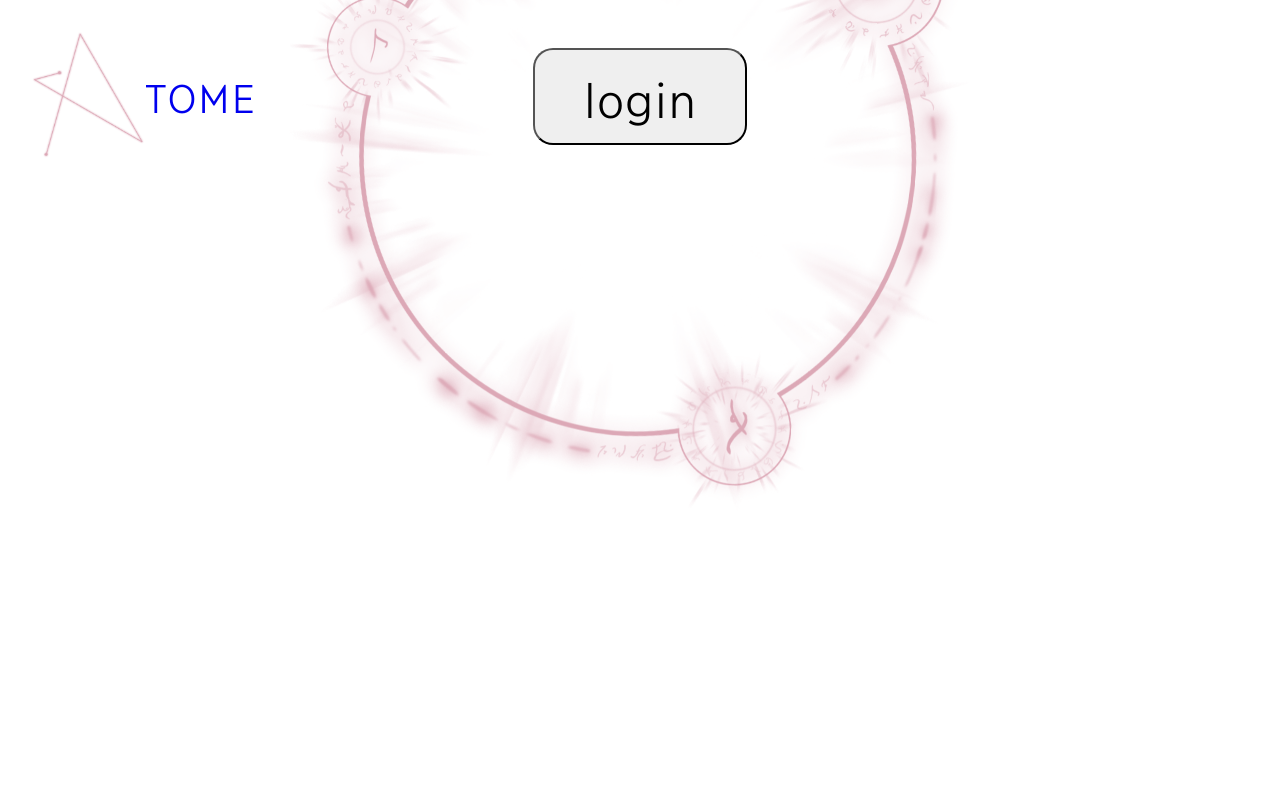
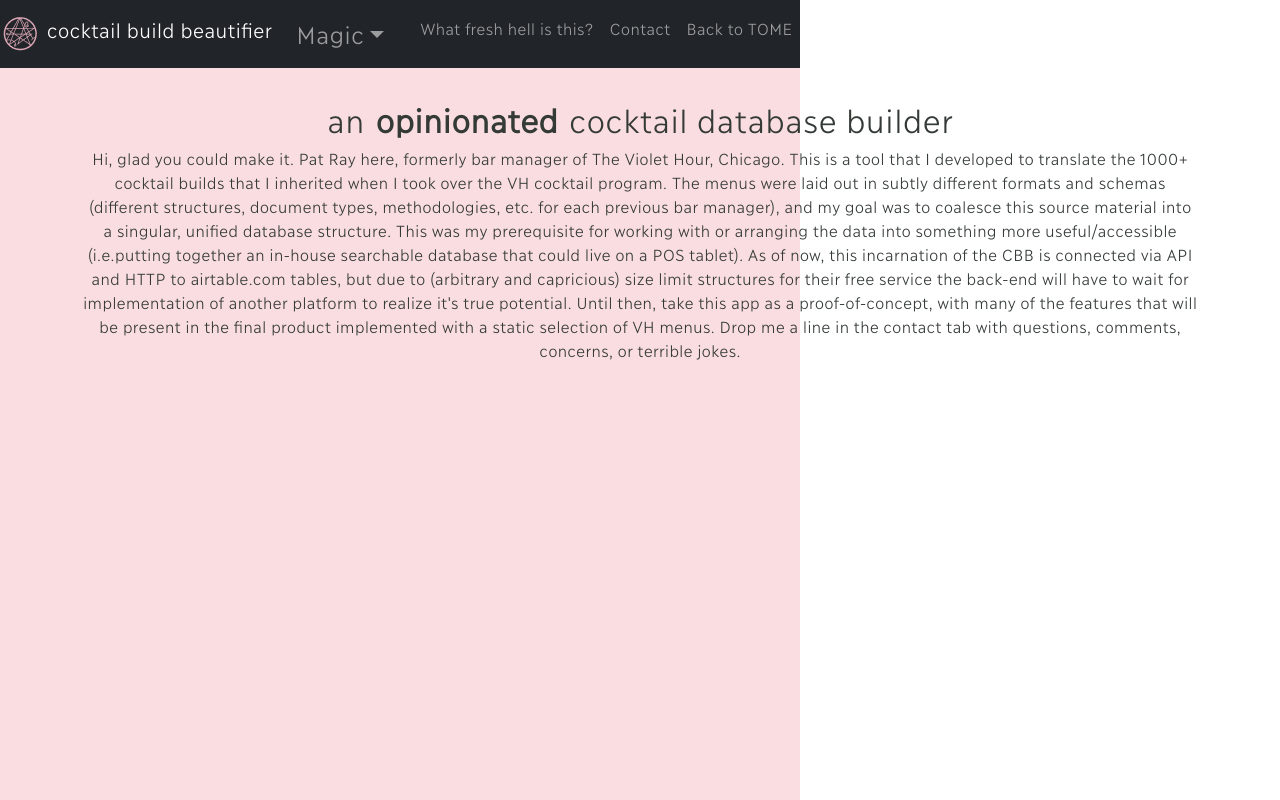
Before and after one commit to patraydev/tome, a React (Create React App) app in the folder client/: page /cbb/about in a window 1280 px wide. Built offline with nearby package versions, Linux system fonts and the light colour scheme; no server answers.

Commit message:
more smooshed

```diff
--- a/client/package.json
+++ b/client/package.json
@@ -6,8 +6,10 @@
     "@testing-library/react": "^11.2.6",
     "@testing-library/user-event": "^12.8.3",
     "axios": "^0.21.1",
+    "bootstrap": "^5.1.0",
     "postcss-normalize": "^8.0.1",
     "react": "^17.0.2",
+    "react-bootstrap": "^1.6.1",
     "react-dom": "^17.0.2",
     "react-router-dom": "^5.2.0",
     "react-scripts": "4.0.3",
--- a/client/src/App.js
+++ b/client/src/App.js
@@ -5,6 +5,9 @@ import { useState, useEffect } from "react";
 import AuthContainer from "./containers/AuthContainer.jsx";
 import Layout from "./layout/Layout.jsx";
 import Dashboard from "./containers/Dashboard.jsx";
+import CBB from './cbb/CBB.jsx';
+
+import 'bootstrap/dist/css/bootstrap.min.css';
 
 import {
   loginUser,
@@ -61,8 +64,9 @@ function App() {
 
   return (
     <div className="App" style={colorway}>
+        <Switch>
+            <Route path='/cbb' component={CBB} />
       <Layout currentUser={currentUser}>
-        <Switch>
           <Route path="/dashboard">
             <Dashboard
               currentUser={currentUser}
@@ -76,8 +80,8 @@ function App() {
               handleRegister={handleRegister}
             />
           </Route>
+      </Layout>
         </Switch>
-      </Layout>
     </div>
   );
 }
--- a/client/src/cbb/CBB.css
+++ b/client/src/cbb/CBB.css
@@ -5,7 +5,7 @@
 
 /* AndaleMono? */
 
-body {
+.CBB {
   text-align: center;
   background: #fadde1 !important;
   color: rgb(52,58,54);
--- a/client/src/cbb/CBB.jsx
+++ b/client/src/cbb/CBB.jsx
@@ -4,8 +4,9 @@ import { useState, useEffect } from 'react';
 import { Route, Switch } from 'react-router-dom';
 import { CSSTransition, TransitionGroup } from 'react-transition-group';
 
-import './App.css';
-import 'bootstrap/dist/css/bootstrap.min.css';
+import './CBB.css';
+import './index.css';
+
 import './fonts/Ilisarniq-Light.otf'
 
 import { config } from "./services";
@@ -20,7 +21,7 @@ import Home from './components/Home.jsx';
 import Splash from './components/Splash.jsx';
 
 
-function App() {
+function CBB() {
   const [raw, setRaw] = useState([]);
   const [beautiful, setBeautiful] = useState([]);
   const [beautifulDict, setBeautifulDict] = useState([]);
@@ -63,26 +64,26 @@ function App() {
   }, [beautiful]);
 
   return (
-    <div className='App'>
+    <div className='CBB'>
       <MrNavbar />
       <Route render={({location})=> (
         <TransitionGroup>
           <CSSTransition key={location.key} timeout={500} classNames='fade'>
             <Switch location={location}>
 
-              <Route exact path='/' component={Splash}/>
-              <Route path='/home'>
+              <Route exact path='/cbb' component={Splash}/>
+              <Route path='/cbb/home'>
                   <Home tables={tables} setActiveTable={setActiveTable} record={record}/>
               </Route>
-              <Route path='/about' component={About}/>
-              <Route path='/contact' component={Contact}/>
-              <Route path='/progress'>
+              <Route path='/cbb/about' component={About}/>
+              <Route path='/cbb/contact' component={Contact}/>
+              <Route path='/cbb/progress'>
                 <Progress beautifulDict={beautifulDict} setRecord={setRecord}/>
               </Route>
-              <Route path='/edit'>
+              <Route path='/cbb/edit'>
                 <Edit record={record} beautifulDict={beautifulDict} setRecord={setRecord} setToggle={ setToggle}/>
               </Route>
-              <Route path='/beatuifier'>
+              <Route path='/cbb/beatuifier'>
                 <Beautifier raw={raw} table={activeTable} setToggle={setToggle} record={record}/>
               </Route>
             </Switch>
@@ -93,4 +94,4 @@ function App() {
   );
 }
 
-export default App;
+export default CBB;
--- a/client/src/cbb/components/MrNavbar.jsx
+++ b/client/src/cbb/components/MrNavbar.jsx
@@ -15,7 +15,7 @@ useEffect(() => {
   return (
     <div>
   <Navbar bg="dark" variant='dark'>
-  <Navbar.Brand as={Link} to='/home'>
+  <Navbar.Brand as={Link} to='/cbb/home'>
       <img
         alt="super cool logo"
         src={logo}
@@ -28,13 +28,14 @@ useEffect(() => {
   <Navbar.Collapse id="basic-navbar-nav">
     <Nav className="ml-auto">
       <NavDropdown title="Magic" id="basic-nav-dropdown">
-        <NavDropdown.Item as={Link} to='/beatuifier'>Beautify</NavDropdown.Item>
-        <NavDropdown.Item as={Link} to='/edit'>Edit</NavDropdown.Item>
+        <NavDropdown.Item as={Link} to='/cbb/beatuifier'>Beautify</NavDropdown.Item>
+        <NavDropdown.Item as={Link} to='/cbb/edit'>Edit</NavDropdown.Item>
         <NavDropdown.Divider />
-        <NavDropdown.Item as={Link} to='/progress'>Progress Report</NavDropdown.Item>
+        <NavDropdown.Item as={Link} to='/cbb/progress'>Progress Report</NavDropdown.Item>
       </NavDropdown>
-            <Nav.Link as={Link } to='/about'>What fresh hell is this?</Nav.Link>
-      <Nav.Link as={Link } to='/contact'>Contact</Nav.Link>
+            <Nav.Link as={Link } to='/cbb/about'>What fresh hell is this?</Nav.Link>
+            <Nav.Link as={Link} to='/cbb/contact'>Contact</Nav.Link>
+            <Nav.Link as={Link } to='/'>Back to TOME</Nav.Link>
           </Nav>
           </Navbar.Collapse>
   </Navbar>
--- a/client/src/cbb/components/Splash.jsx
+++ b/client/src/cbb/components/Splash.jsx
@@ -9,7 +9,7 @@ function Splash(props) {
   const history = useHistory();
 
 useEffect(() => {
-setTimeout(()=>history.push('/home'),3000)
+setTimeout(()=>history.push('/cbb/home'),3000)
 },[]);
 
   return (
--- a/package.json
+++ b/package.json
@@ -21,6 +21,7 @@
   "homepage": "https://github.com/patraydev/tome#readme",
   "dependencies": {
     "bcrypt": "^5.0.1",
+    "bootstrap": "^5.1.0",
     "cors": "^2.8.5",
     "dotenv": "^8.2.0",
     "express": "^4.17.1",
@@ -28,6 +29,8 @@
     "mongoose": "^5.12.3",
     "morgan": "^1.10.0",
     "nodemailer": "^6.5.0",
+    "react-bootstrap": "^1.6.1",
+    "react-transition-group": "^4.4.2",
     "uuid": "^8.3.2"
   },
   "devDependencies": {
```
Also changed, not shown: 2 other files (tests, documents, lock files or other folders).
